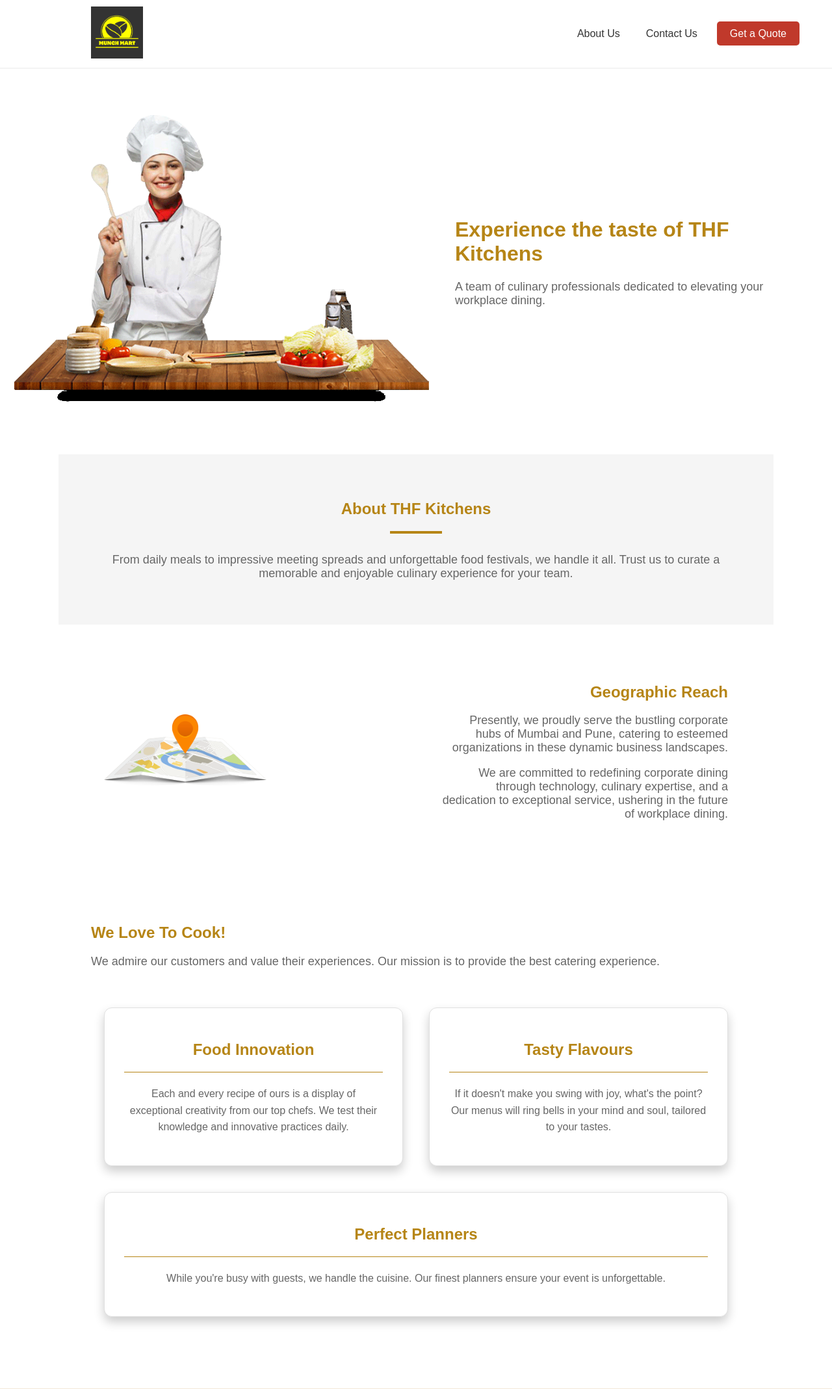
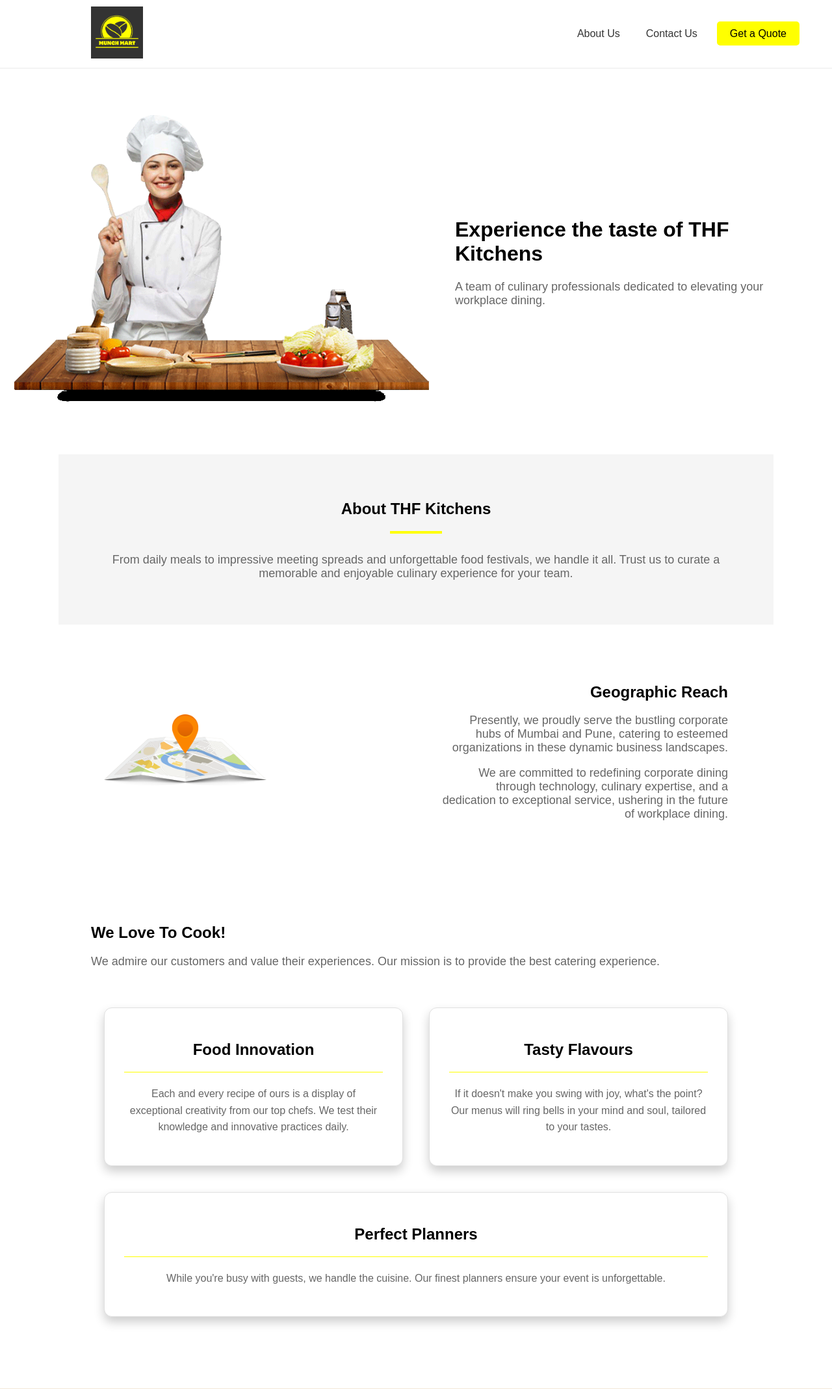
Before and after one commit to Shubham53Mishra/tuck-shops, a PHP site: page /about.php in a window 1280 px wide. Shown: the top 2137 px of the page at 65% size. Run offline with PHP 8.4, Linux system fonts and the light colour scheme.

Commit message:
color change

```diff
--- a/about.php
+++ b/about.php
@@ -56,22 +56,14 @@
         }
 
         nav ul li a.btn-quote {
-            background-color: #c0392b;
-            color: white;
+            background-color: yellow;
+            color: black;
             padding: 10px 20px;
             border-radius: 5px;
         }
-
-
-
-
-
-
-
-
-
         nav ul li a:hover {
-            color: #c0392b;
+            background-color: black;
+            color: white;
         }
 
         /* General Styles */
@@ -84,7 +76,7 @@
 
         h1,
         h2 {
-            color: #b68516;
+            color: black;
         }
 
         p {
@@ -95,7 +87,7 @@
         .underline {
             width: 80px;
             height: 4px;
-            background-color: #b68516;
+            background-color: yellow;
             margin: 10px auto 30px;
         }
 
@@ -177,7 +169,7 @@
         hr {
             border: none;
             height: 1px;
-            background-color: #b68516;
+            background-color: yellow;
             margin: 20px 0;
         }
 
@@ -214,7 +206,7 @@
 
 
         .feature-box h2 {
-            color: #b68516;
+            color: black;
             font-size: 24px;
             margin-bottom: 15px;
         }
@@ -321,8 +313,6 @@
 
         <nav>
             <ul>
-
-
                 <li><a href="#">About Us</a></li>
                 <li><a href="#">Contact Us</a></li>
                 <li><a href="#" class="btn-quote">Get a Quote</a></li>
```
